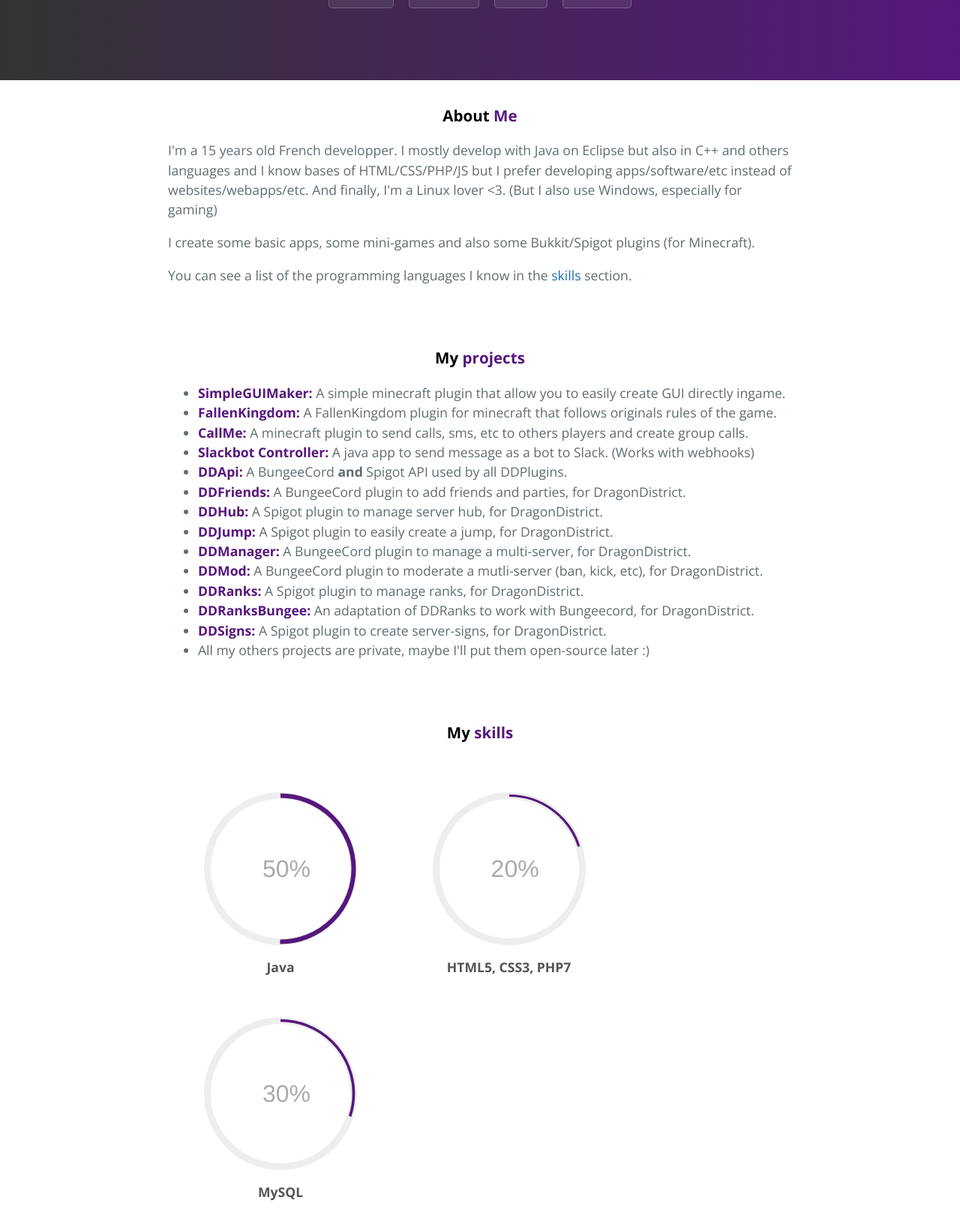
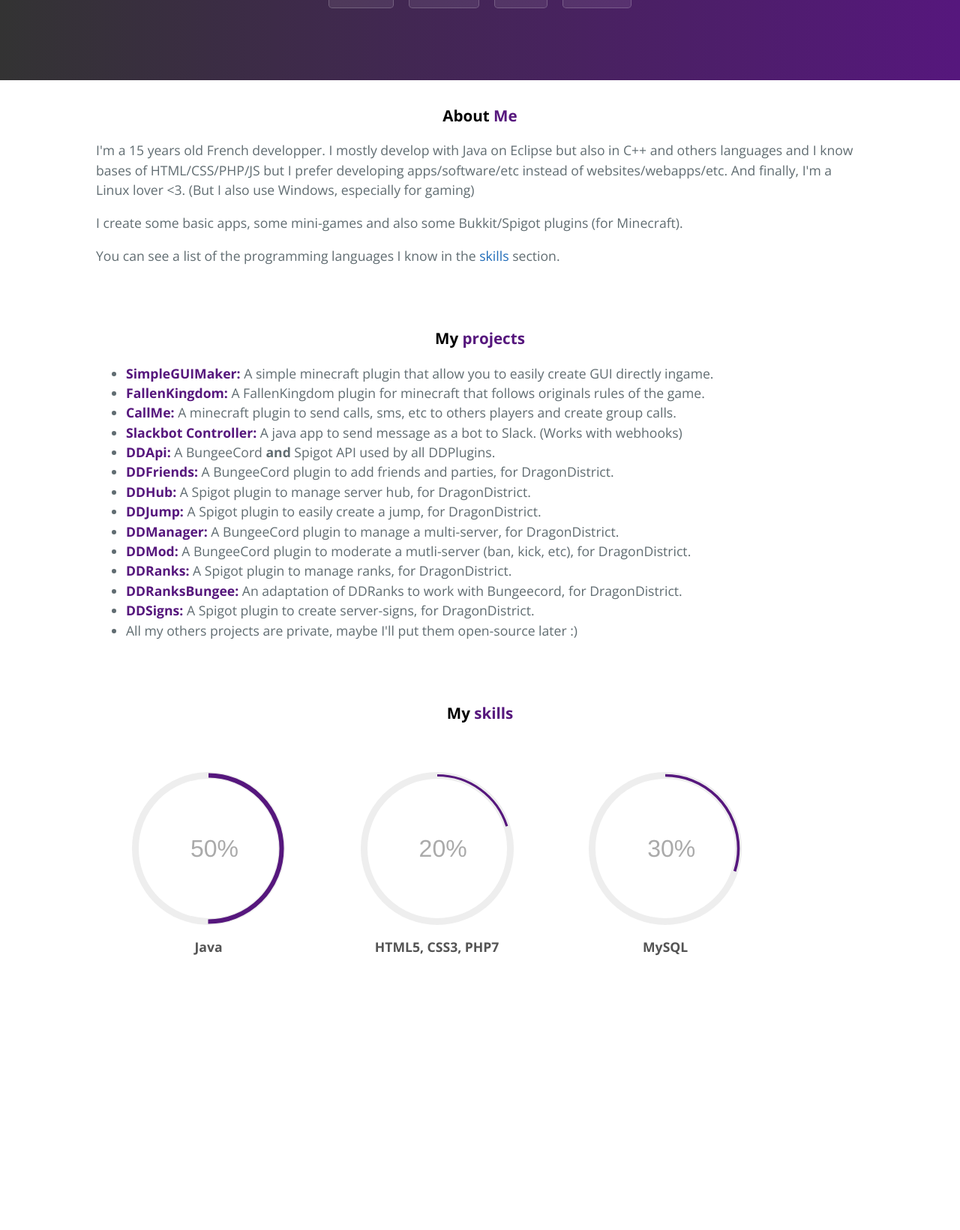
Before and after one commit to TriiNoxYs/TriiNoxYs.github.io, a PHP site: page / in a window 1280 px wide. Shown: the part 335-1976 px from the top of the page at 75% size. After the commit the page ends 1610 px from the top, so only its background shows below. Run offline with PHP 8.4, Linux system fonts and the light colour scheme.

Commit message:
Remove border box

```diff
--- a/css/style.css
+++ b/css/style.css
@@ -1,5 +1,4 @@
-* {
-  box-sizing: border-box; }
+
 
 body {
   padding: 0;
```
